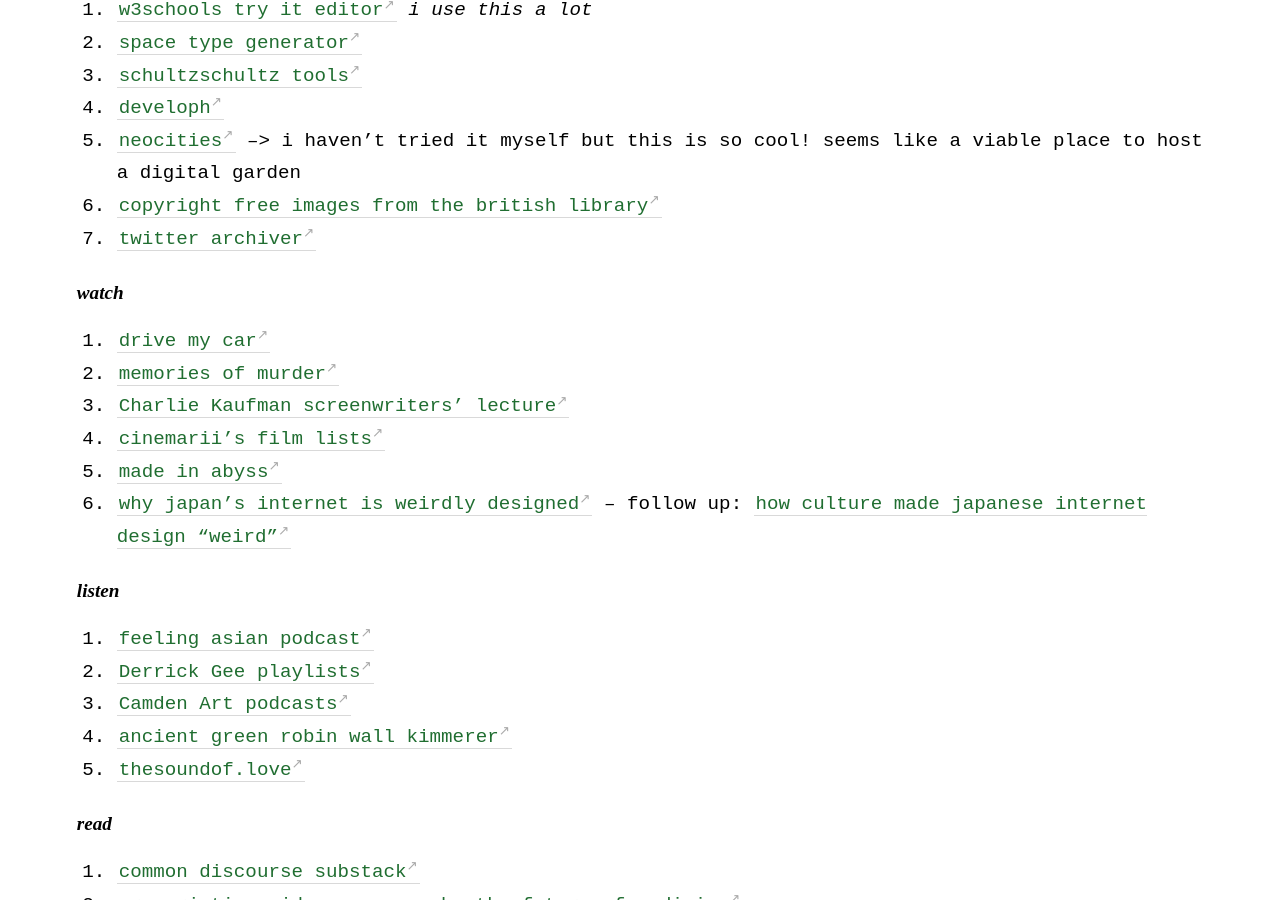
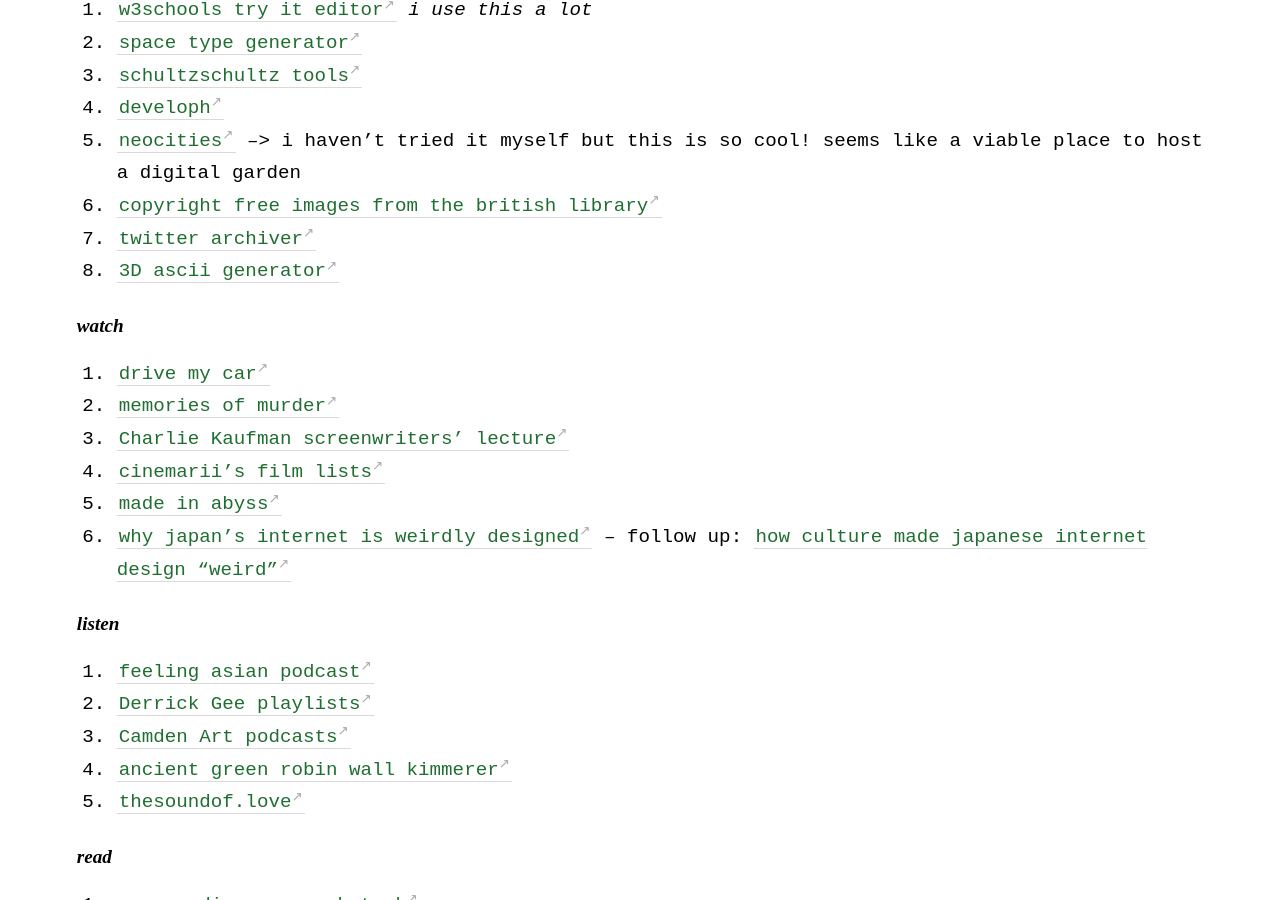
Before and after one commit to geminiworms/talyssagarden.github.io, a Jekyll site: the page built from _pages/big-list.md, in a window 1280 px wide and 900 px high, scrolled down 842 px. Built offline with Jekyll 4.4.1, drawn with Linux system fonts in a browser that asks for light colours.

Commit message:
Update big-list.md

```diff
--- a/_pages/big-list.md
+++ b/_pages/big-list.md
@@ -32,6 +32,7 @@
 5. [neocities](https://neocities.org/) --> i haven't tried it myself but this is so cool! seems like a viable place to host a digital garden
 6. [copyright free images from the british library](https://www.flickr.com/photos/britishlibrary/albums)
 7. [twitter archiver](https://tinysubversions.com/twitter-archive/make-your-own/)
+8. [3D ascii generator](https://www.youtube.com/watch?v=yMbQCKOULcU&t=24s)
 
 #### watch
 1. [drive my car](https://www.youtube.com/watch?v=6BPKPb_RTwI)
```
